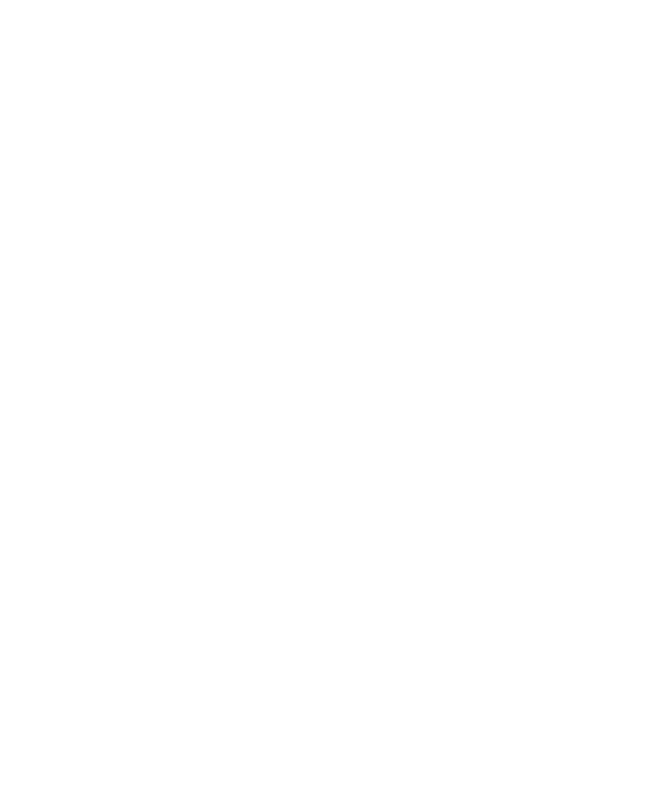
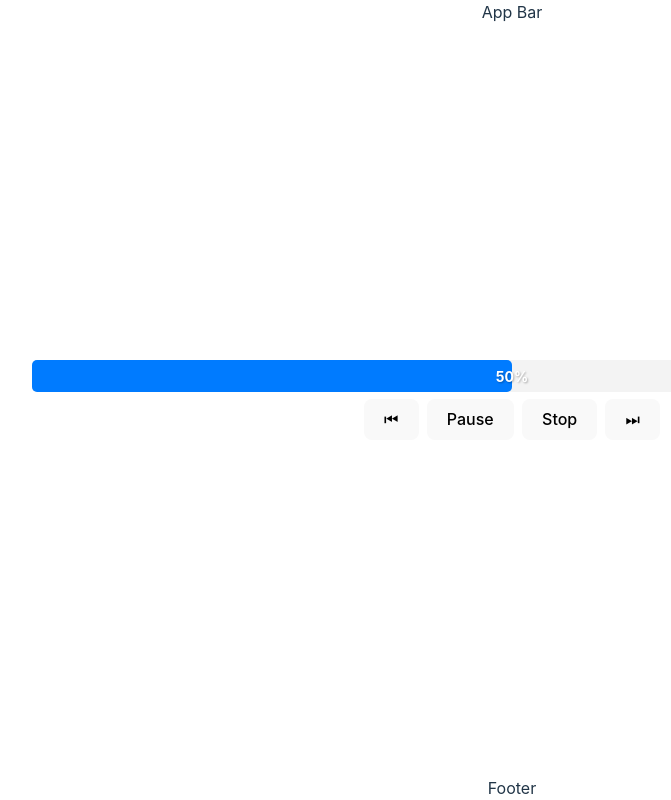
Before and after one commit to spreet6999/machine-coding-ui, a React (Vite) app: page /progressbar in a window 1280 px wide. Before the commit this address had no page. Shown: the whole page, without its empty margins (128-799 px from the left). Built offline with nearby package versions, Linux system fonts and the light colour scheme.

Commit message:
ADD ProgressBar component with Play/Pause, Start/Stop and SkipBack/SkipFront functionality

```diff
--- /dev/null
+++ b/src/hooks/useToggleState/useToggleState.js
@@ -0,0 +1,16 @@
+import { useState } from "react";
+
+function useToggleState(initialValue = false) {
+  const [status, setStatus] = useState(initialValue);
+
+  const handleToggle = (value) => {
+    if (value !== null && value !== undefined) {
+      setStatus(value);
+      return;
+    }
+    setStatus(!status);
+  };
+  return [status, handleToggle];
+}
+
+export default useToggleState;
--- /dev/null
+++ b/src/pages/ProgressBar/components/ControlButtons.jsx
@@ -0,0 +1,51 @@
+import PropTypes from "prop-types";
+
+ControlButtons.propTypes = {
+  isPlaying: PropTypes.bool,
+  isStopped: PropTypes.bool,
+  disableSkipBackward: PropTypes.bool,
+  disableSkipForward: PropTypes.bool,
+  style: PropTypes.object,
+  handlePlay: PropTypes.func,
+  handleStop: PropTypes.func,
+  handleSkip: PropTypes.func,
+};
+
+function ControlButtons({
+  isPlaying = false,
+  isStopped = false,
+  disableSkipBackward = false,
+  disableSkipForward = false,
+  style = {},
+  handlePlay = () => {},
+  handleStop = () => {},
+  handleSkip = () => {},
+}) {
+  return (
+    <section
+      style={{
+        display: "flex",
+        justifyContent: "center",
+        alignItems: "center",
+        gap: "0.5rem",
+        marginTop: "0.4rem",
+        ...style,
+      }}
+    >
+      <button onClick={() => handleSkip(-1)} disabled={disableSkipBackward}>
+        ⏮
+      </button>
+      <button onClick={() => handlePlay()} disabled={isStopped}>
+        {isPlaying ? "Pause" : "Play"}
+      </button>
+      <button onClick={() => handleStop()}>
+        {isStopped ? "Re-Start" : "Stop"}
+      </button>
+      <button onClick={() => handleSkip(1)} disabled={disableSkipForward}>
+        ⏭
+      </button>
+    </section>
+  );
+}
+
+export default ControlButtons;
--- /dev/null
+++ b/src/pages/ProgressBar/components/ProgressBar.jsx
@@ -0,0 +1,56 @@
+import PropTypes from "prop-types";
+
+ProgressBar.propTypes = {
+  progress: PropTypes.number.isRequired,
+  height: PropTypes.number,
+  width: PropTypes.number,
+  style: PropTypes.object,
+};
+
+function ProgressBar({ progress = 0, height = 10, width, style = {} }) {
+  const progressBarContainerStyle = {
+    height: height ? height : "24px",
+    width: width ? width : "100%",
+    backgroundColor: "#f3f3f3",
+    borderRadius: "5px",
+    position: "relative",
+    overflow: "hidden",
+    ...style,
+  };
+
+  const progressBarFillerStyle = {
+    height: height ? height : "24px",
+    width: `100%`,
+    backgroundColor: "#007bff",
+    borderRadius: "5px",
+    transform: `translateX(${progress - 100}%)`,
+  };
+
+  const progressBarLabelStyle = {
+    position: "absolute",
+    top: "50%",
+    left: "50%",
+    transform: "translate(-50%, -50%)",
+    color: progress < 49 ? "#000" : "#fff",
+    fontSize: "14px",
+    fontWeight: "bold",
+    textShadow: "1px 1px 2px rgba(0, 0, 0, 0.3)",
+  };
+
+  return (
+    <section
+      className="progress-bar-container"
+      style={{ ...progressBarContainerStyle }}
+    >
+      <article
+        className="progress-bar-filler"
+        style={{ ...progressBarFillerStyle }}
+      ></article>
+      <span className="progress-bar-label" style={{ ...progressBarLabelStyle }}>
+        {progress + "%"}
+      </span>
+    </section>
+  );
+}
+
+export default ProgressBar;
--- /dev/null
+++ b/src/pages/ProgressBar/index.jsx
@@ -0,0 +1,86 @@
+import { useEffect, useRef, useState } from "react";
+import ProgressBar from "./components/ProgressBar";
+import ControlButtons from "./components/ControlButtons";
+import useToggleState from "../../hooks/useToggleState/useToggleState";
+
+const totalms = 10 * 1000;
+const intervalms = 1000;
+const totalCycles = totalms / intervalms;
+const progressEachCycle = (1 / totalCycles) * 100;
+function ProgressBarContainer() {
+  const [progress, setProgress] = useState(0);
+  const [isPlaying, setIsPlaying] = useToggleState(true);
+  const [isStopped, setIsStopped] = useToggleState();
+
+  const timerIdRef = useRef();
+  const cyclesCompletedRef = useRef(0);
+
+  useEffect(() => {
+    if (isPlaying && !isStopped) {
+      timerIdRef.current = setInterval(() => {
+        cyclesCompletedRef.current = cyclesCompletedRef.current + 1;
+        setProgress((prevProgress) => prevProgress + progressEachCycle);
+        if (cyclesCompletedRef.current >= totalCycles) {
+          clearInterval(timerIdRef.current);
+        }
+      }, intervalms);
+    }
+    return () => clearInterval(timerIdRef.current);
+  }, [isPlaying, isStopped]);
+
+  const handlePlayPause = () => {
+    if (isPlaying) {
+      if (timerIdRef.current) clearInterval(timerIdRef.current);
+    }
+    setIsPlaying();
+  };
+
+  const handleStartStop = () => {
+    if (!isStopped) {
+      //* if stopped
+      if (timerIdRef.current) clearInterval(timerIdRef.current);
+      cyclesCompletedRef.current = 0;
+      setProgress(0);
+      setIsPlaying(false);
+    } else {
+      cyclesCompletedRef.current = 0;
+      setProgress(0);
+      setIsPlaying();
+    }
+    setIsStopped();
+  };
+
+  const handleSkip = (factor = 1) => {
+    if (factor) {
+      if (cyclesCompletedRef.current + factor < 0) {
+        setProgress(0);
+        cyclesCompletedRef.current = 0;
+      } else if (cyclesCompletedRef.current + factor > totalCycles) {
+        setProgress(100);
+        cyclesCompletedRef.current = 100;
+      } else {
+        cyclesCompletedRef.current += factor;
+        setProgress(
+          (prevProgress) => prevProgress + factor * progressEachCycle
+        );
+      }
+    }
+  };
+
+  return (
+    <div style={{ width: "100%" }}>
+      <ProgressBar height={32} progress={progress} />
+      <ControlButtons
+        isPlaying={isPlaying}
+        isStopped={isStopped}
+        disableSkipBackward={cyclesCompletedRef.current === 0}
+        disableSkipForward={cyclesCompletedRef.current === totalCycles}
+        handlePlay={handlePlayPause}
+        handleStop={handleStartStop}
+        handleSkip={handleSkip}
+      />
+    </div>
+  );
+}
+
+export default ProgressBarContainer;
--- a/src/routes/AppRoutes.jsx
+++ b/src/routes/AppRoutes.jsx
@@ -3,6 +3,7 @@
 import Home from "../pages/Home";
 import NestedCommentSection from "../pages/NestedCommentSection";
 import Tabs from "../pages/Tabs";
+import ProgressBar from "../pages/ProgressBar";
 
 function AppRoutes() {
   return (
@@ -12,6 +13,7 @@
           <Route path="/" element={<Home />} />
           <Route path="/nested-comments" element={<NestedCommentSection />} />
           <Route path="/tabs" element={<Tabs />} />
+          <Route path="/progressbar" element={<ProgressBar />} />
         </Route>
       </Routes>
     </BrowserRouter>
```
